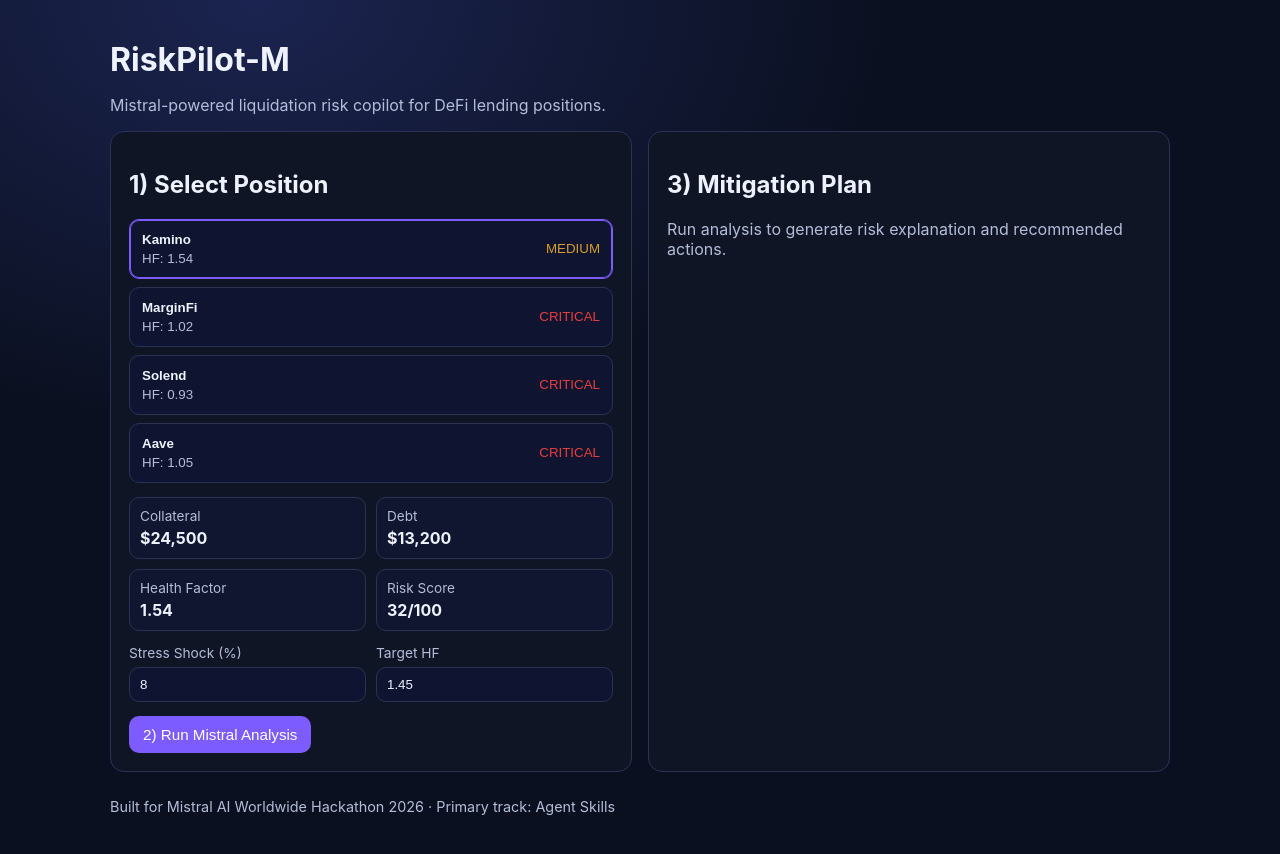
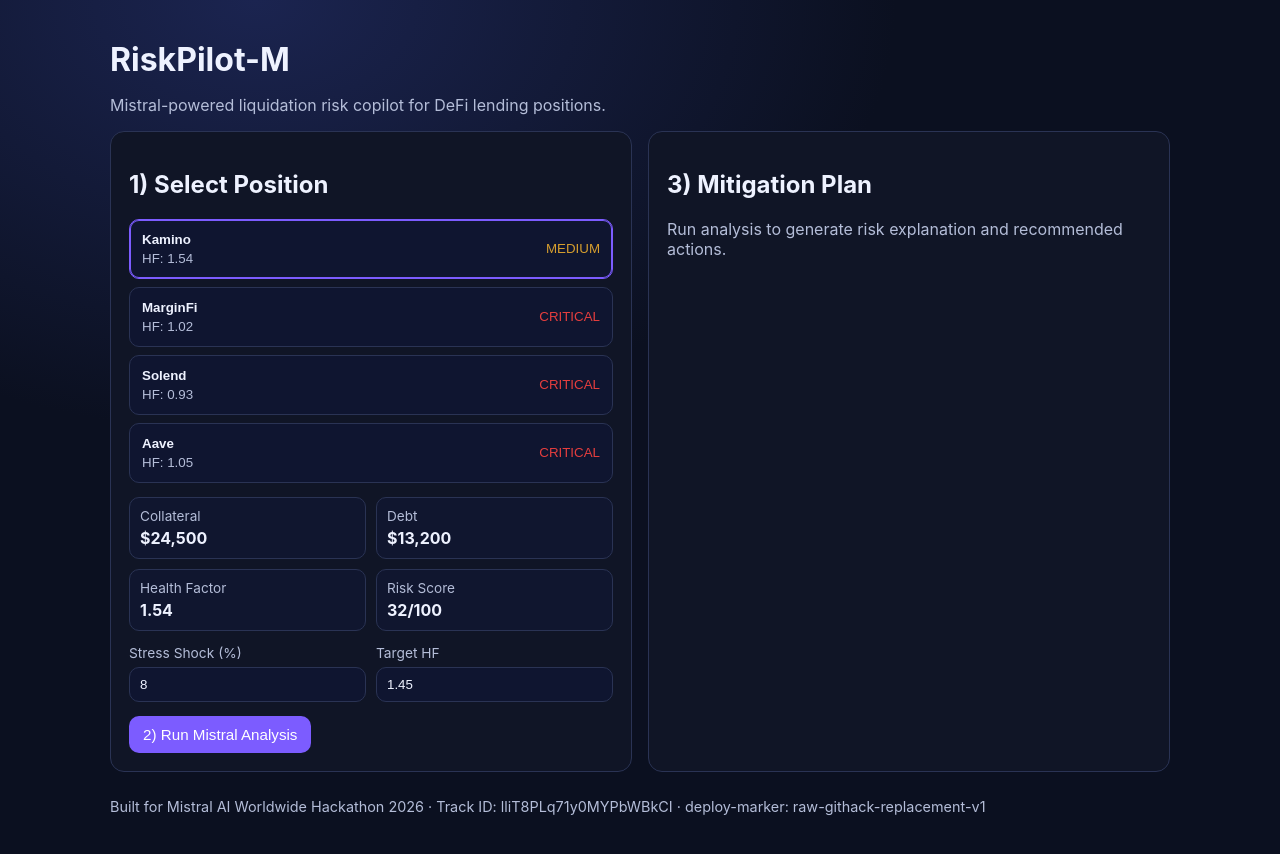
Before and after one commit to mgnlia/mistral-riskpilot-m, a Next.js app: page / in a window 1280 px wide. Shown: the top 854 px of the page. Built offline with nearby package versions, Linux system fonts and the light colour scheme.

Commit message:
chore: add deploy marker for raw.githack replacement proof

```diff
--- a/app/page.tsx
+++ b/app/page.tsx
@@ -195,7 +195,9 @@
         </div>
       </section>
 
-      <footer className="footer">Built for Mistral AI Worldwide Hackathon 2026 · Primary track: Agent Skills</footer>
+      <footer className="footer">
+        Built for Mistral AI Worldwide Hackathon 2026 · Track ID: lliT8PLq71y0MYPbWBkCI · deploy-marker: raw-githack-replacement-v1
+      </footer>
     </main>
   );
 }
```
